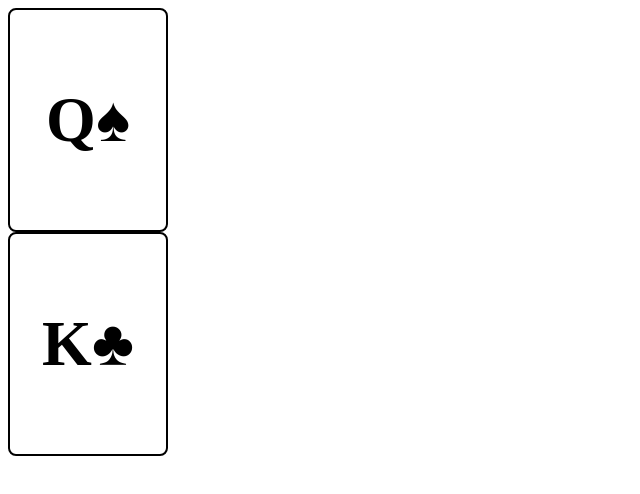
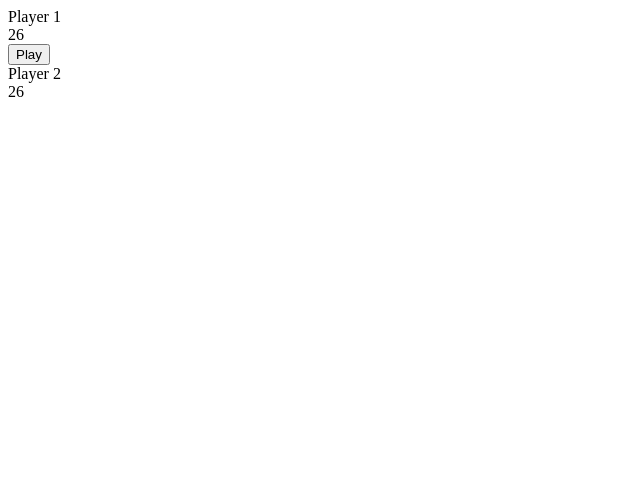
Before and after one commit to zachstence/war, a React (Create React App) app: page / in a window 1280 px wide. Shown: the top 494 px of the page, without its empty margins (0-640 px from the left). Built offline with nearby package versions, Linux system fonts and the light colour scheme.

Commit message:
feat: implement MVP game functionality

```diff
--- a/src/components/Game/Game.tsx
+++ b/src/components/Game/Game.tsx
@@ -1,10 +1,14 @@
 import React, { useEffect, useState } from "react";
-import Deck from "../../game/Deck/Deck";
+import Deck, { CardInfo } from "../../game/Deck/Deck";
 import Card from "../Card/Card";
+import Player from "../Player/Player";
 
 const Game: React.FC = () => {
     const [p1Deck, setP1Deck] = useState<Deck>();
+    const [p1Played, setP1Played] = useState<CardInfo>();
     const [p2Deck, setP2Deck] = useState<Deck>();
+    const [p2Played, setP2Played] = useState<CardInfo>();
+    const [winner, setWinner] = useState<number>();
 
     useEffect(() => {
         const fullDeck = new Deck();
@@ -15,11 +19,44 @@ const Game: React.FC = () => {
         setP2Deck(d2);
     }, []);
 
+    const play = (): void => {
+        if (!p1Deck || !p2Deck) throw new Error(); // TODO
+
+        setP1Played(p1Deck.draw());
+        setP2Played(p2Deck.draw());
+    };
+
+    const evaluate = (): void => {
+        if (!p1Played || !p2Played || !p1Deck || !p2Deck) throw new Error(); // TODO
+
+        if (p1Played.rank > p2Played.rank) { // Player 1 wins this round
+            console.log("p1");
+            p1Deck.pushBottom(p1Played, p2Played);
+        } else if (p2Played.rank > p1Played.rank) { // Player 2 wins this round
+            console.log("p2");
+            p2Deck.pushBottom(p2Played, p1Played);
+        } else { // War
+            console.log("war");
+            // TODO
+        }
+
+        setP1Played(undefined);
+        setP2Played(undefined);
+
+        if (p1Deck.size() === 0) setWinner(2);
+        else if (p2Deck.size() === 0) setWinner(1);
+    };
+
     if (p1Deck && p2Deck) {
         return (
             <div className="game">
-                <Card suit={p1Deck.getCards()[0].suit} rank={p1Deck.getCards()[0].rank}/>
-                <Card suit={p2Deck.getCards()[0].suit} rank={p2Deck.getCards()[0].rank}/>
+                <Player playerNumber={1} deck={p1Deck} />
+                {p1Played && <Card suit={p1Played.suit} rank={p1Played.rank} />}
+                {p1Played && p2Played
+                    ? <button onClick={evaluate}>Evaluate</button>
+                    : <button onClick={play}>Play</button>}
+                <Player playerNumber={2} deck={p2Deck} />
+                {p2Played && <Card suit={p2Played.suit} rank={p2Played.rank} />}
             </div>
         )
     } else {
--- /dev/null
+++ b/src/components/Player/Player.tsx
@@ -0,0 +1,18 @@
+import React from "react";
+import Deck from "../../game/Deck/Deck";
+
+interface PlayerProps {
+    playerNumber: number;
+    deck: Deck;
+}
+
+const Player: React.FC<PlayerProps> = ({playerNumber, deck}) => {
+    return (
+        <div className="player">
+            <div className="player-number">Player {playerNumber}</div>
+            <div className="deck">{deck.size()}</div>
+        </div>
+    )
+};
+
+export default Player;
```
